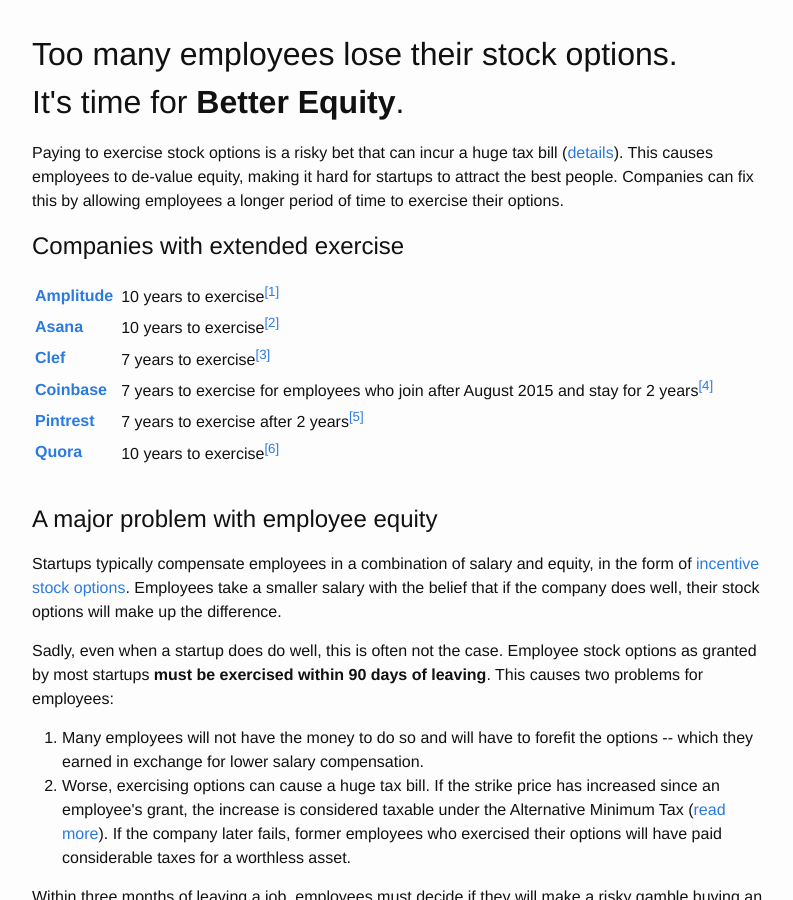
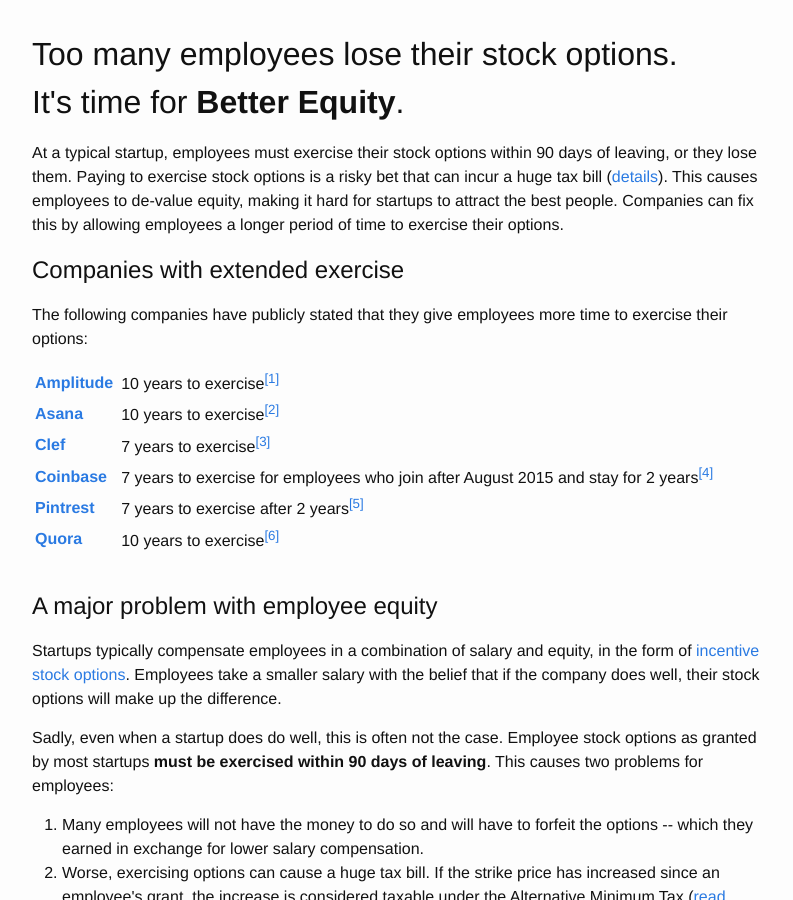
Before and after one commit to look/better-equity, a Jekyll site: the page built from index.html, in a window 1280 px wide and 900 px high. Shown: the whole window, without its empty margins (238-1031 px from the left). Built offline with Jekyll 4.4.1, drawn with Linux system fonts in a browser that asks for light colours.

Commit message:
Clarify what is typical, and what extended exercise means; fix spelling errors

```diff
--- a/index.html
+++ b/index.html
@@ -29,9 +29,11 @@ companies:
 <div class="home">
   <h1>Too many employees lose their stock options.<br> It's time for <strong>Better Equity</strong>.</h1>
 
-  <p>Paying to exercise stock options is a risky bet that can incur a huge tax bill (<a href="#details">details</a>). This causes employees to de-value equity, making it hard for startups to attract the best people. Companies can fix this by allowing employees a longer period of time to exercise their options.</p>
+  <p>At a typical startup, employees must exercise their stock options within 90 days of leaving, or they lose them. Paying to exercise stock options is a risky bet that can incur a huge tax bill (<a href="#details">details</a>). This causes employees to de-value equity, making it hard for startups to attract the best people. Companies can fix this by allowing employees a longer period of time to exercise their options.</p>
 
   <h2>Companies with extended exercise</h2>
+
+  <p>The following companies have publicly stated that they give employees more time to exercise their options:</p>
 
   <table class="company-list">
     {% for company in page.companies %}
@@ -49,7 +51,7 @@ companies:
   <p>Sadly, even when a startup does do well, this is often not the case. Employee stock options as granted by most startups <strong>must be exercised within 90 days of leaving</strong>. This causes two problems for employees:</p>
 
   <ol>
-    <li>Many employees will not have the money to do so and will have to forefit the options -- which they earned in exchange for lower salary compensation.</li>
+    <li>Many employees will not have the money to do so and will have to forfeit the options -- which they earned in exchange for lower salary compensation.</li>
     <li>Worse, exercising options can cause a huge tax bill. If the strike price has increased since an employee's grant, the increase is considered taxable under the Alternative Minimum Tax (<a href="https://medium.com/@barryjk/the-tax-law-that-is-unintentionally-hammering-silicon-valley-employees-894a7b54ba8a">read more</a>). If the company later fails, former employees who exercised their options will have paid considerable taxes for a worthless asset.</li>
   </ol>
 
```
